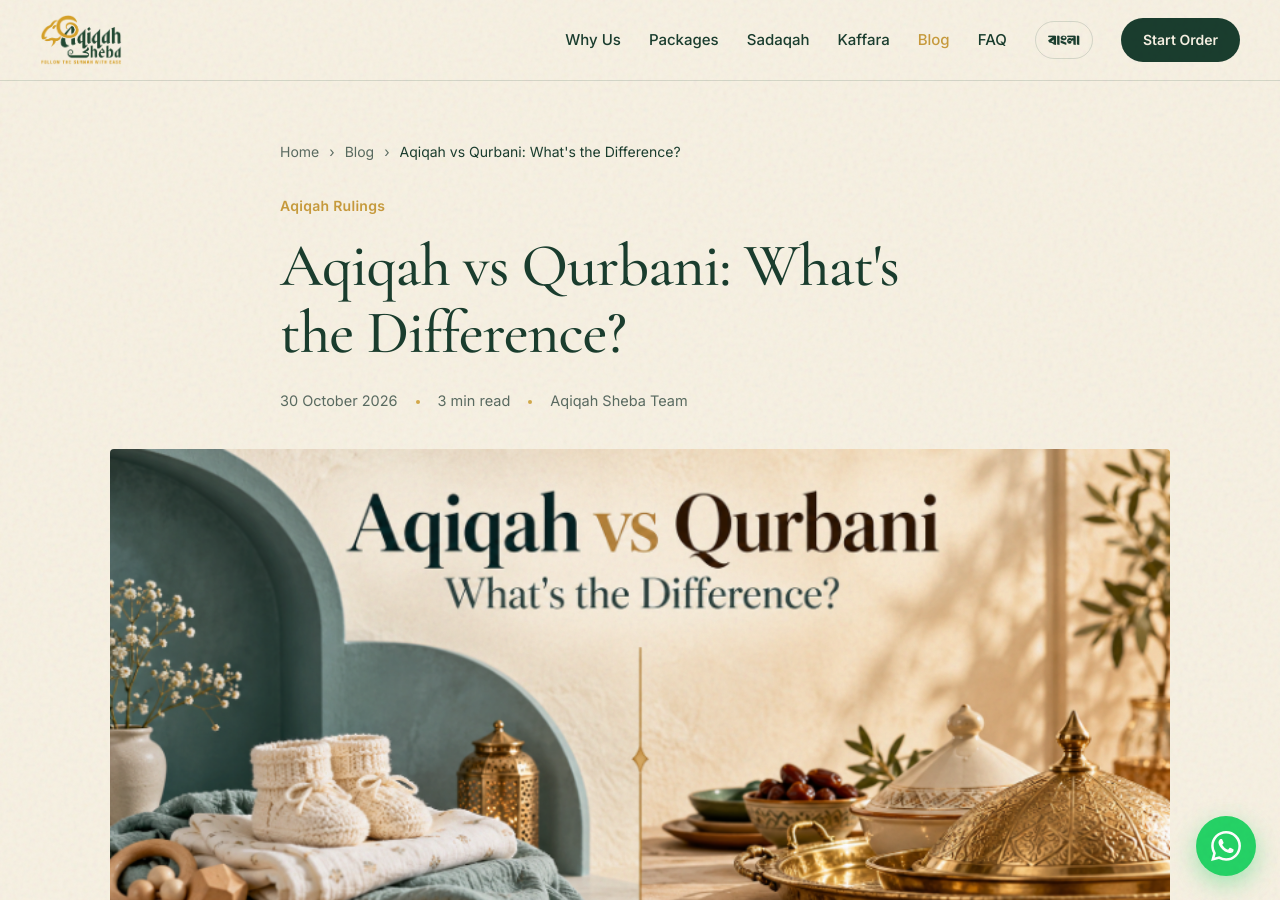
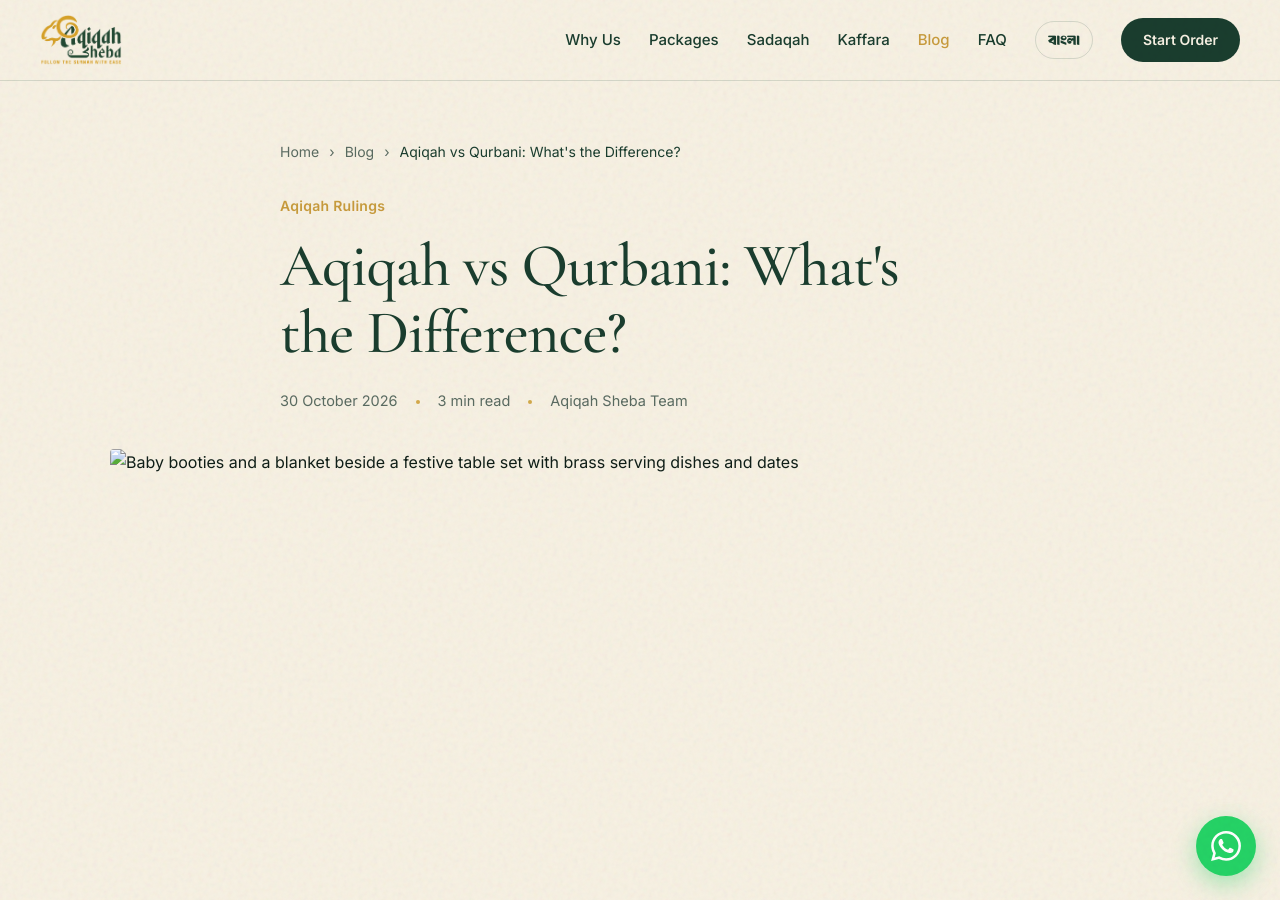
Before and after one commit to tazoarahsan/aqiqah-sheba, a Jekyll site: the page built from _posts/2026-10-30-aqiqah-vs-qurbani.md, in a window 1280 px wide and 900 px high. Built offline with Jekyll 4.4.1, drawn with Linux system fonts in a browser that asks for light colours.

Commit message:
Update 2026-10-30-aqiqah-vs-qurbani.md

```diff
--- a/_posts/2026-10-30-aqiqah-vs-qurbani.md
+++ b/_posts/2026-10-30-aqiqah-vs-qurbani.md
@@ -3,7 +3,7 @@ lang: en
 title: "Aqiqah vs Qurbani: What's the Difference?"
 description: "Aqiqah vs Qurbani — what's the difference? Learn how these two Islamic sacrifices differ in purpose, timing, frequency, and rulings, with evidence."
 topic: rulings
-image: /assets/blog/aqiqah-vs-qurbani.png
+image: assets/blog/Aqiqah-vs-Qurbani.png
 image_alt: Baby booties and a blanket beside a festive table set with brass serving dishes and dates
 toc: true
 ---
```
